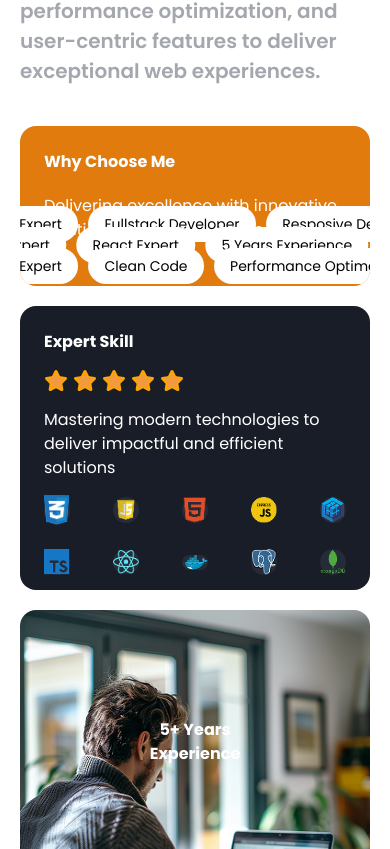
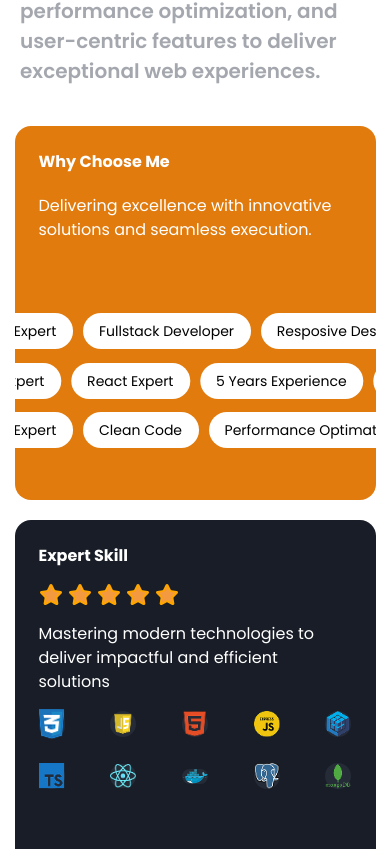
Before and after one commit to herfando/Next-Motion-Portfolio-UI-in-Action, a Next.js app: page / in a window 390 px wide. Shown: the part 1075-1924 px from the top of the page. Built offline with nearby package versions, Linux system fonts and the light colour scheme.

Commit message:
edit responsive

```diff
--- a/src/components/container/04_About.tsx
+++ b/src/components/container/04_About.tsx
@@ -22,9 +22,9 @@ export default function About() {
       </div>
 
       {/* Coloumn 1 */}
-      <div className='mt-40 grid grid-cols-1 gap-20 md:grid-cols-3'>
+      <div className='mt-40 grid grid-cols-1 justify-items-center gap-20 md:grid-cols-3'>
         {/* Why Choosen Me */}
-        <div className='relative space-y-20 overflow-hidden rounded-2xl bg-[rgba(225,123,14,1)] p-24 md:h-395 md:w-381 dark:bg-[rgba(160,90,30,1)]'>
+        <div className='relative h-374 w-361 space-y-20 overflow-hidden rounded-2xl bg-[rgba(225,123,14,1)] p-24 md:h-395 md:w-381 dark:bg-[rgba(160,90,30,1)]'>
           <p className='font-bold text-white md:text-[32px]'>Why Choose Me</p>
           <p className='md:text-md font-regular text-white'>
             Delivering excellence with innovative solutions and seamless
@@ -71,7 +71,7 @@ export default function About() {
           </div>
         </div>
         {/* Expert Skill */}
-        <div className='relative space-y-15 overflow-hidden rounded-2xl bg-[#181D27] p-24 md:h-395 md:w-381 dark:bg-[#0F141C]'>
+        <div className='relative h-374 w-361 space-y-15 overflow-hidden rounded-2xl bg-[#181D27] p-24 md:h-395 md:w-381 dark:bg-[#0F141C]'>
           <p className='font-bold text-white md:text-[32px]'>Expert Skill</p>
           <div className='flex gap-5'>
             <Star
```
